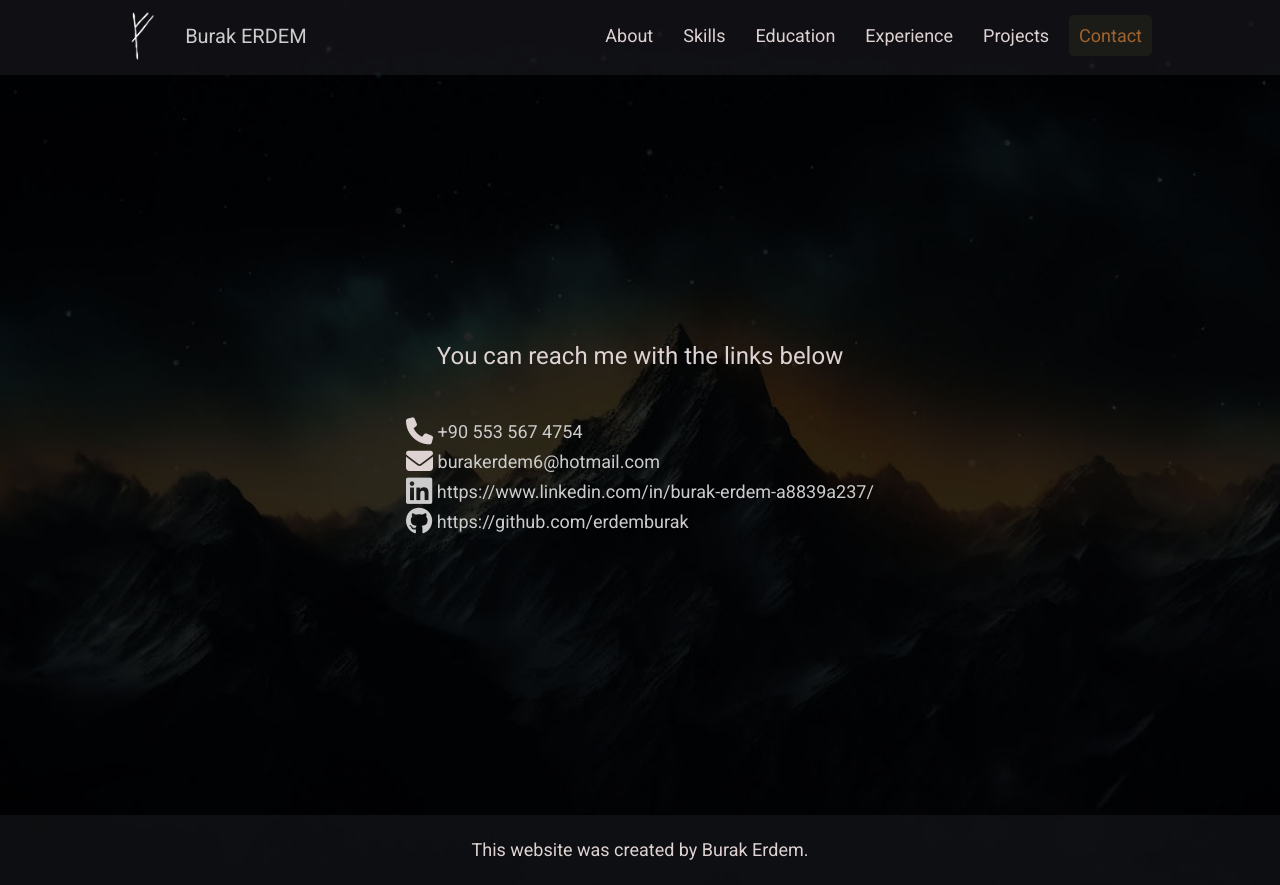
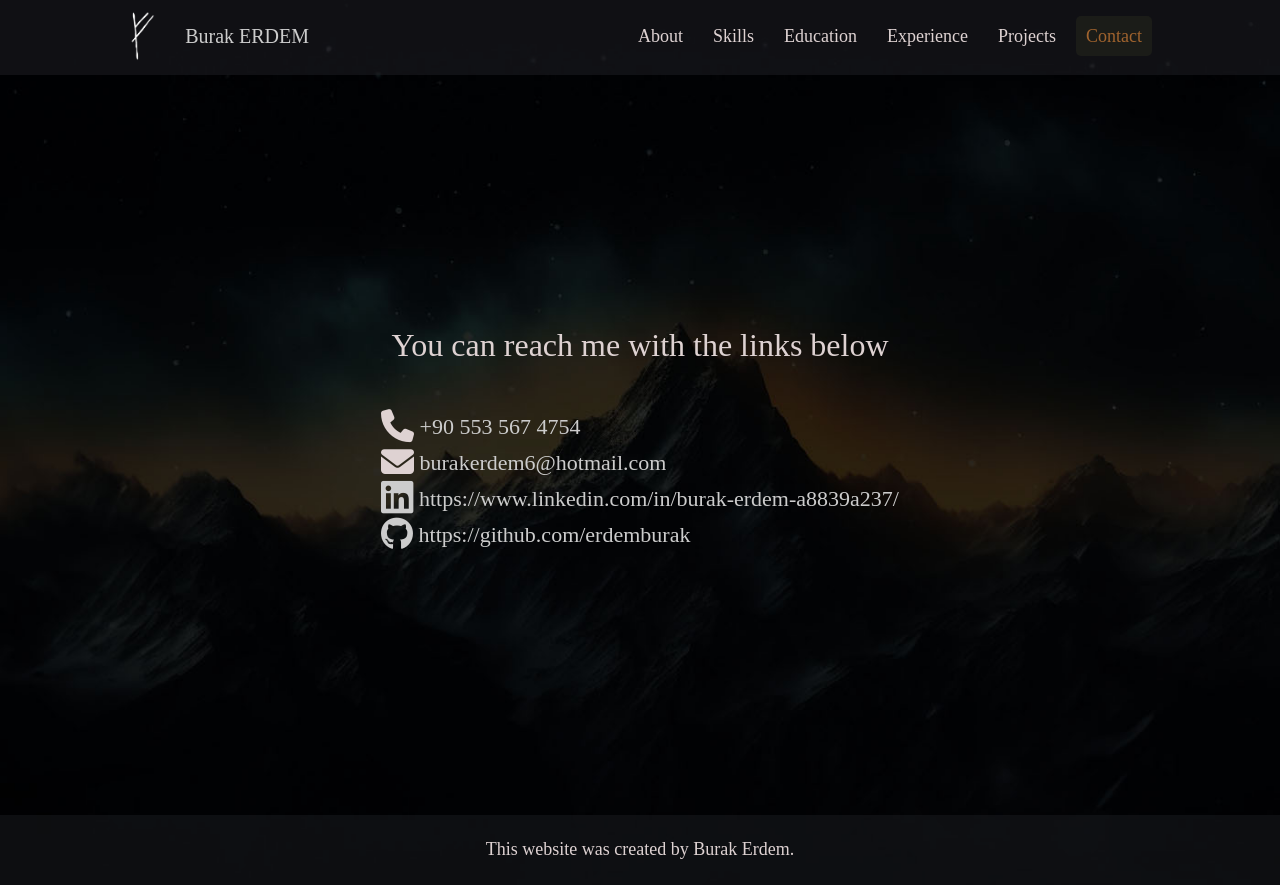
Before and after one commit to erdemburak/personalblog, a React (Create React App) app: page /contact in a window 1280 px wide. Built offline with nearby package versions, Linux system fonts and the light colour scheme; what react-swipeable-views-utils would draw is missing.

Commit message:
Font düzenlemeleri yapıldı

```diff
--- a/public/index.html
+++ b/public/index.html
@@ -12,11 +12,8 @@
   <script src="https://kit.fontawesome.com/7bb1b06158.js" crossorigin="anonymous"></script>
   <link rel="stylesheet" href="resetcss.css">
   <style>
-    @import url('https://fonts.googleapis.com/css2?family=Roboto:wght@300;400&display=swap');
-  </style>
-  <style>
     body {
-      font-family: 'Roboto', sans-serif;
+      font-family: "sans-serif";
       font-size: 18px;
     }
 
--- a/src/components/navbar/Navbar.css
+++ b/src/components/navbar/Navbar.css
@@ -81,12 +81,11 @@ ul a {
         top: 75px;
         left: 0;
         width: 100%;
-        background-color: rgba(27, 28, 32, 0.6);
         text-align: center;
     }
 
     .navbar-links.active {
-        background-color: rgba(27, 28, 32, 0.6);
+        background-color: rgba(27, 28, 32, 0.9);
         display: flex;
         gap: 20px;
         padding: 20px;
--- a/src/components/navbar/Navbar.jsx
+++ b/src/components/navbar/Navbar.jsx
@@ -32,7 +32,6 @@ function Navbar() {
                     <div>
                         <div className='menu-toggle' onClick={toggleMenu}>
                             <i className="fa-solid fa-bars fa-lg" />
-
                         </div>
                         <ul className={`navbar-links ${menuOpen ? 'active' : ''}`}>
                             <li><NavLink to="/" className='navbar-button' onClick={toggleMenu}>About</NavLink></li>
--- a/src/components/pages/contact/Contact.css
+++ b/src/components/pages/contact/Contact.css
@@ -14,7 +14,7 @@ span:hover {
     display: flex;
     flex-direction: column;
     justify-content: center;
-    gap: 12px;
+    gap: 14px;
 }
 
 .contact-page {
@@ -23,12 +23,17 @@ span:hover {
     flex-direction: column;
     justify-content: center;
     align-items: center;
+    font-size: 22px;
     gap: 50px;
 
 }
 
 .linkedin-size {
-    font-size: 30px;
+    font-size: 37px;
+}
+
+.contact-h4 {
+    font-size: 2rem;
 }
 
 
```
